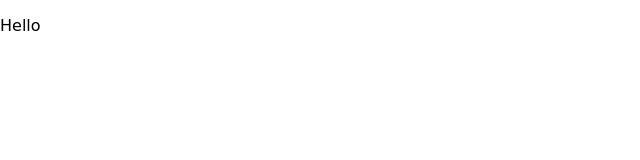
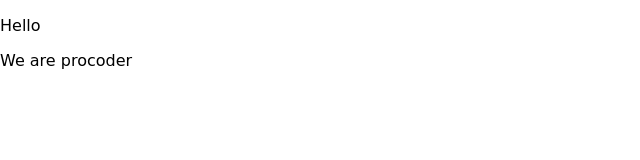
Before and after one commit to surajyadavdev/learning-git, a plain HTML site: page contact.html in a window 1280 px wide. Shown: the whole page, without its empty margins (0-640 px from the left). Drawn offline with Linux system fonts and the light colour scheme.

Commit message:
add our intro

```diff
--- a/contact.html
+++ b/contact.html
@@ -8,5 +8,6 @@
 </head>
 <body>
     <p>Hello</p>
+    <p>We are procoder</p>
 </body>
 </html>
```
